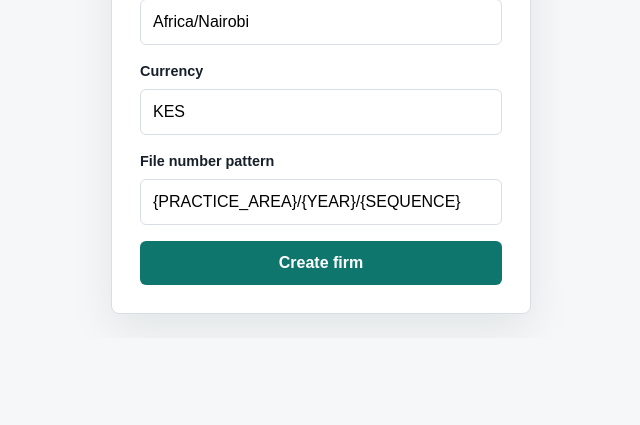
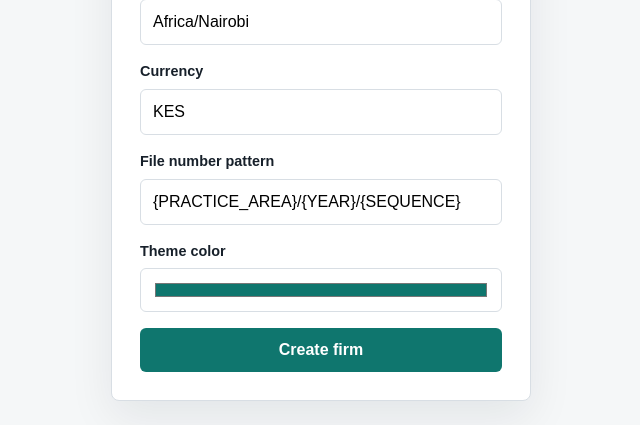
Before and after one commit to BarasaK/wakilidesk, a Django app: page /onboarding/firm/ in a window 1280 px wide. Shown: the part 916-1341 px from the top of the page, without its empty margins (319-959 px from the left). Before the commit the page ends 1237 px from the top, so only its background shows below. Run offline with Django 5.2, Linux system fonts and the light colour scheme; the visitor is signed in with stand-in values (Sample User, id 1); data that the repository does not hold is empty; parts of the project's set-up code (start-up, migrations or seed data) failed here and were passed over.

Commit message:
Add firm theme color setting

```diff
--- a/src/accounts/management/commands/seed_dev.py
+++ b/src/accounts/management/commands/seed_dev.py
@@ -26,18 +26,21 @@ FIRM_SPECS = [
         "display_name": "Amani Advocates",
         "slug": "amani-advocates",
         "email": "admin@amani.test",
+        "accent_color": "#0f766e",
     },
     {
         "name": "Baraka Legal Partners",
         "display_name": "Baraka Legal",
         "slug": "baraka-legal",
         "email": "admin@baraka.test",
+        "accent_color": "#1d4ed8",
     },
     {
         "name": "Kosmas Law Advocates LLP",
         "display_name": "Kosmas Law",
         "slug": "kosmaslaw",
         "email": "admin@kosmaslaw.test",
+        "accent_color": "#7c2d12",
     },
 ]
 
@@ -154,6 +157,7 @@ class Command(BaseCommand):
                 "country": "Kenya",
                 "timezone": "Africa/Nairobi",
                 "currency": "KES",
+                "accent_color": spec["accent_color"],
                 "is_active": True,
             },
         )
--- a/src/firms/forms.py
+++ b/src/firms/forms.py
@@ -3,7 +3,20 @@ from django import forms
 from firms.models import Firm, Permission, Role, UserInvitation
 
 
-class FirmOnboardingForm(forms.ModelForm):
+DEFAULT_ACCENT_COLOR = "#0f766e"
+
+
+class FirmThemeFormMixin:
+    def __init__(self, *args, **kwargs):
+        super().__init__(*args, **kwargs)
+        self.fields["accent_color"].required = False
+        self.fields["accent_color"].initial = self.fields["accent_color"].initial or DEFAULT_ACCENT_COLOR
+
+    def clean_accent_color(self):
+        return self.cleaned_data["accent_color"] or DEFAULT_ACCENT_COLOR
+
+
+class FirmOnboardingForm(FirmThemeFormMixin, forms.ModelForm):
     class Meta:
         model = Firm
         fields = (
@@ -17,10 +30,13 @@ class FirmOnboardingForm(forms.ModelForm):
             "timezone",
             "currency",
             "file_number_pattern",
+            "accent_color",
         )
+        widgets = {"accent_color": forms.TextInput(attrs={"type": "color"})}
+        labels = {"accent_color": "Theme color"}
 
 
-class FirmProfileForm(forms.ModelForm):
+class FirmProfileForm(FirmThemeFormMixin, forms.ModelForm):
     class Meta:
         model = Firm
         fields = (
@@ -34,7 +50,10 @@ class FirmProfileForm(forms.ModelForm):
             "timezone",
             "currency",
             "file_number_pattern",
+            "accent_color",
         )
+        widgets = {"accent_color": forms.TextInput(attrs={"type": "color"})}
+        labels = {"accent_color": "Theme color"}
 
 
 class UserInvitationForm(forms.ModelForm):
--- a/src/firms/models.py
+++ b/src/firms/models.py
@@ -3,6 +3,7 @@ from __future__ import annotations
 import uuid
 
 from django.conf import settings
+from django.core.validators import RegexValidator
 from django.core.signing import TimestampSigner
 from django.db import models
 from django.utils.text import slugify
@@ -32,6 +33,16 @@ class Firm(TimeStampedModel):
     currency = models.CharField(max_length=3, default="KES")
     file_number_pattern = models.CharField(
         max_length=100, default="{PRACTICE_AREA}/{YEAR}/{SEQUENCE}"
+    )
+    accent_color = models.CharField(
+        max_length=7,
+        default="#0f766e",
+        validators=[
+            RegexValidator(
+                regex=r"^#[0-9A-Fa-f]{6}$",
+                message="Enter a valid hex color, for example #0f766e.",
+            )
+        ],
     )
     is_active = models.BooleanField(default=True)
 
```
Also changed, not shown: docs/end-user-manual.md (+2 -2 lines), docs/user-manual.md (+3 -1 lines), src/templates/app_base.html (+8 -0 lines), tests/test_milestone_1.py (+41 -0 lines), tests/test_seed_dev.py (+1 -0 lines), README.md, src/firms/migrations/0003_firm_accent_color.py (added).
